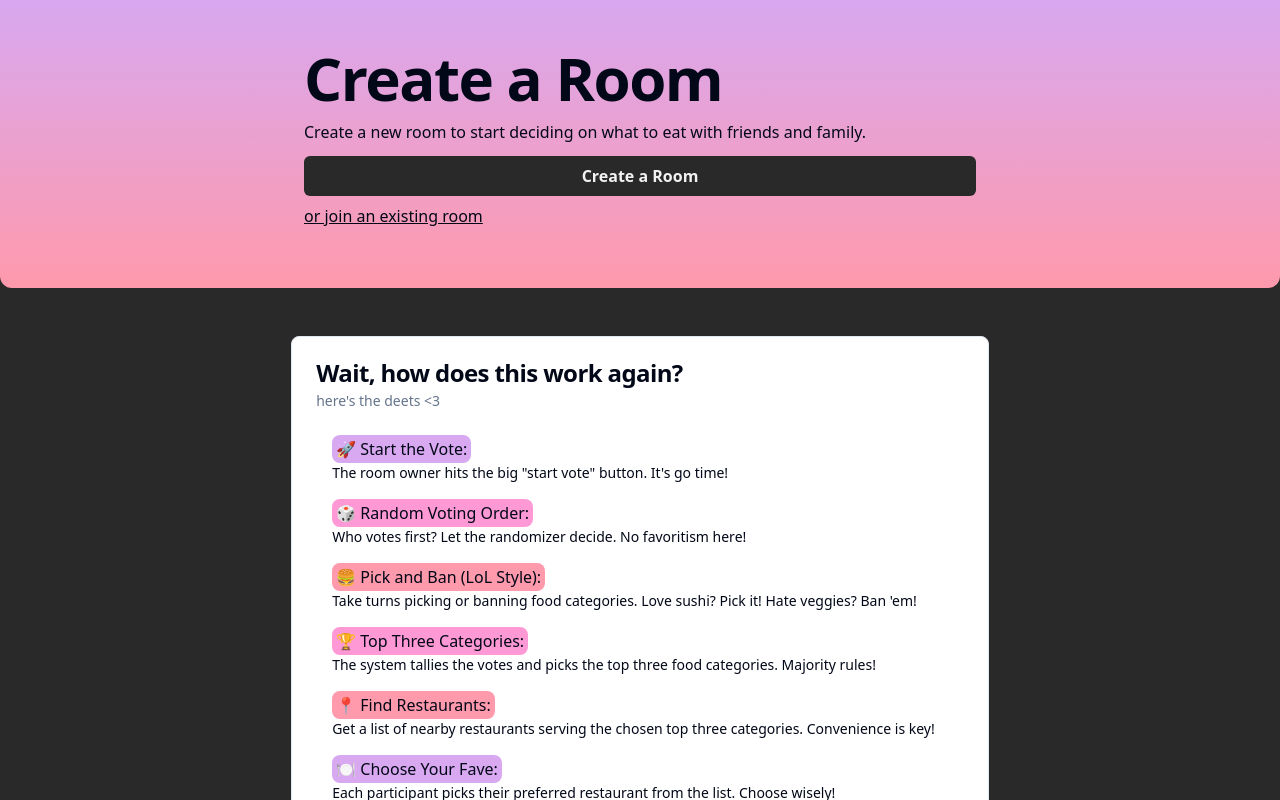
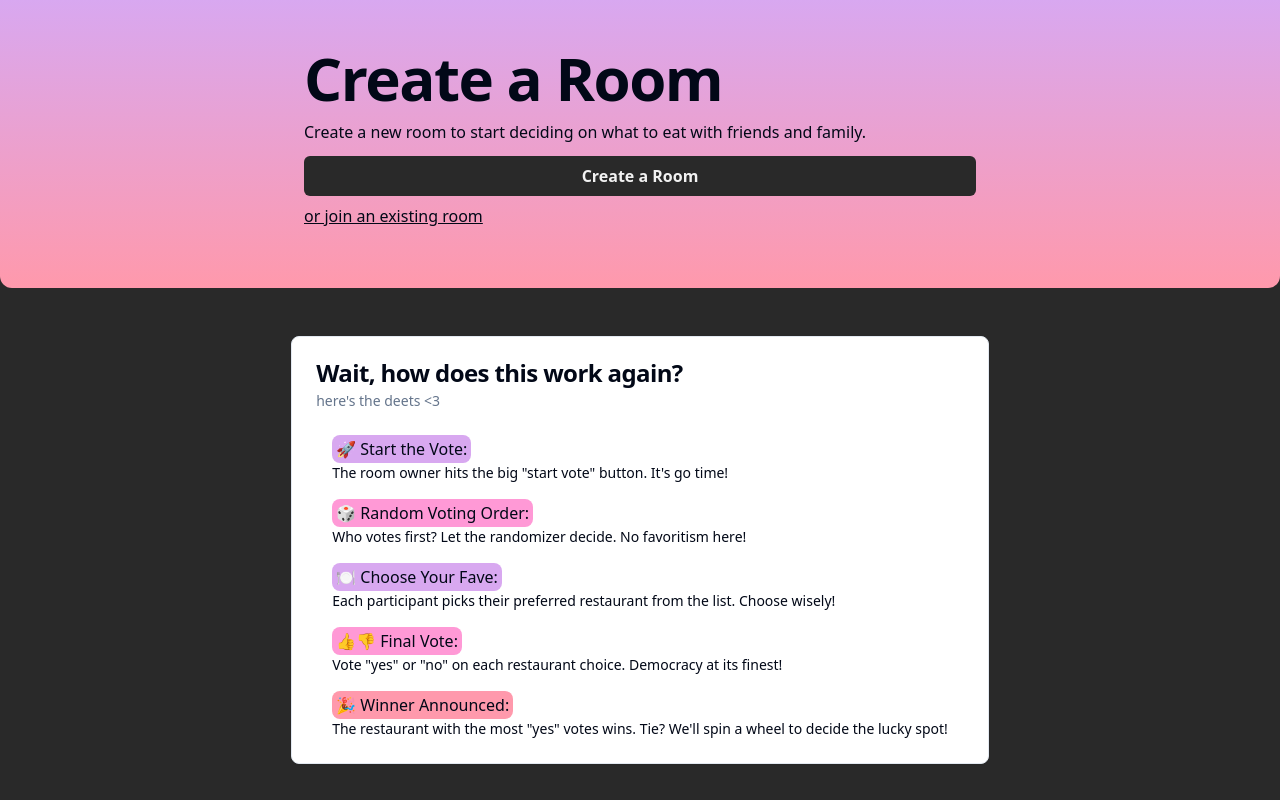
Before and after one commit to brxjonesdev/untitledfoodproject, a React (Vite) app: page / in a window 1280 px wide. Shown: the top 800 px of the page. Built offline with nearby package versions, Linux system fonts and the light colour scheme; no server answers.

Commit message:
copy fix

```diff
--- a/src/components/rules.tsx
+++ b/src/components/rules.tsx
@@ -39,33 +39,6 @@ export default function GameRules() {
                 </p>
               </li>
               <li>
-                <h4 className="bg-citrus_blush-800 w-fit p-0.5 rounded-lg px-1">
-                  &#127828; Pick and Ban (LoL Style):
-                </h4>
-                <p className="text-sm">
-                  Take turns picking or banning food categories. Love sushi?
-                  Pick it! Hate veggies? Ban 'em!
-                </p>
-              </li>
-              <li>
-                <h4 className="bg-strawberry_milkshake-800 w-fit p-0.5 rounded-lg px-1">
-                  🏆 Top Three Categories:
-                </h4>
-                <p className="text-sm">
-                  The system tallies the votes and picks the top three food
-                  categories. Majority rules!
-                </p>
-              </li>
-              <li>
-                <h4 className="bg-citrus_blush-800 w-fit p-0.5 rounded-lg px-1">
-                  📍 Find Restaurants:
-                </h4>
-                <p className="text-sm">
-                  Get a list of nearby restaurants serving the chosen top three
-                  categories. Convenience is key!
-                </p>
-              </li>
-              <li>
                 <h4 className="bg-bright_plum-800 w-fit p-0.5 rounded-lg px-1">
                   🍽️ Choose Your Fave:
                 </h4>
```
